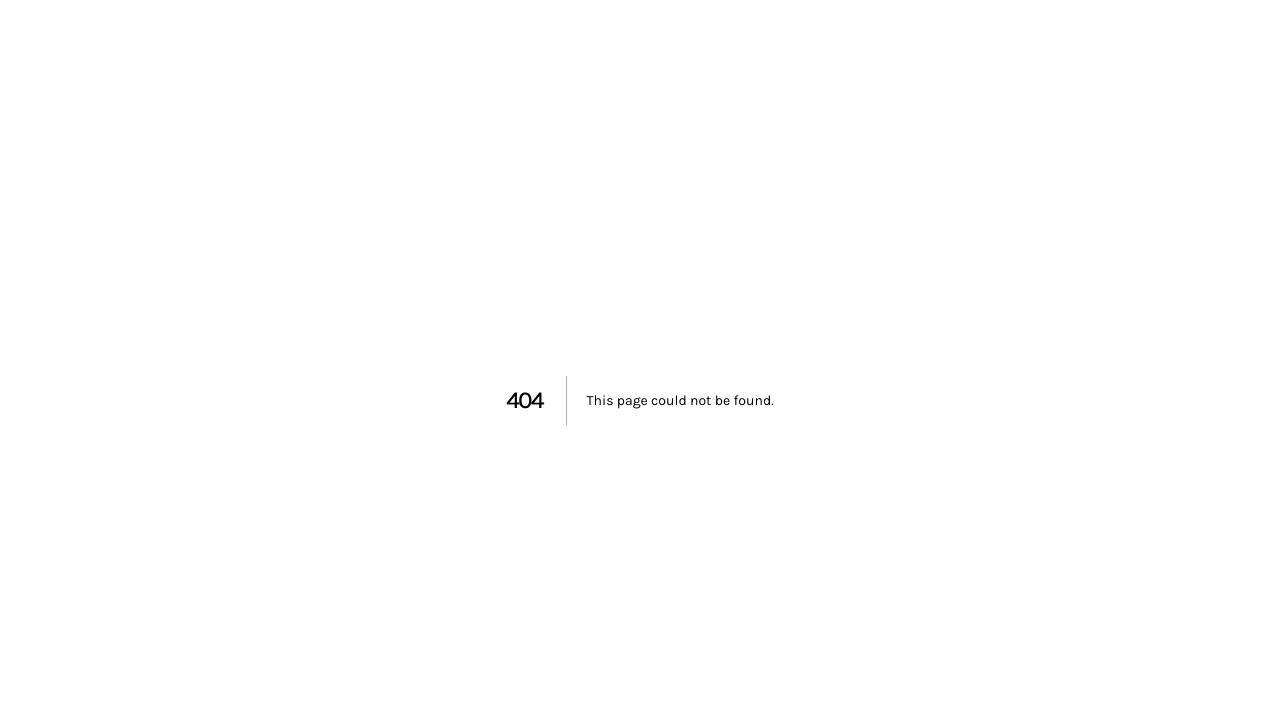
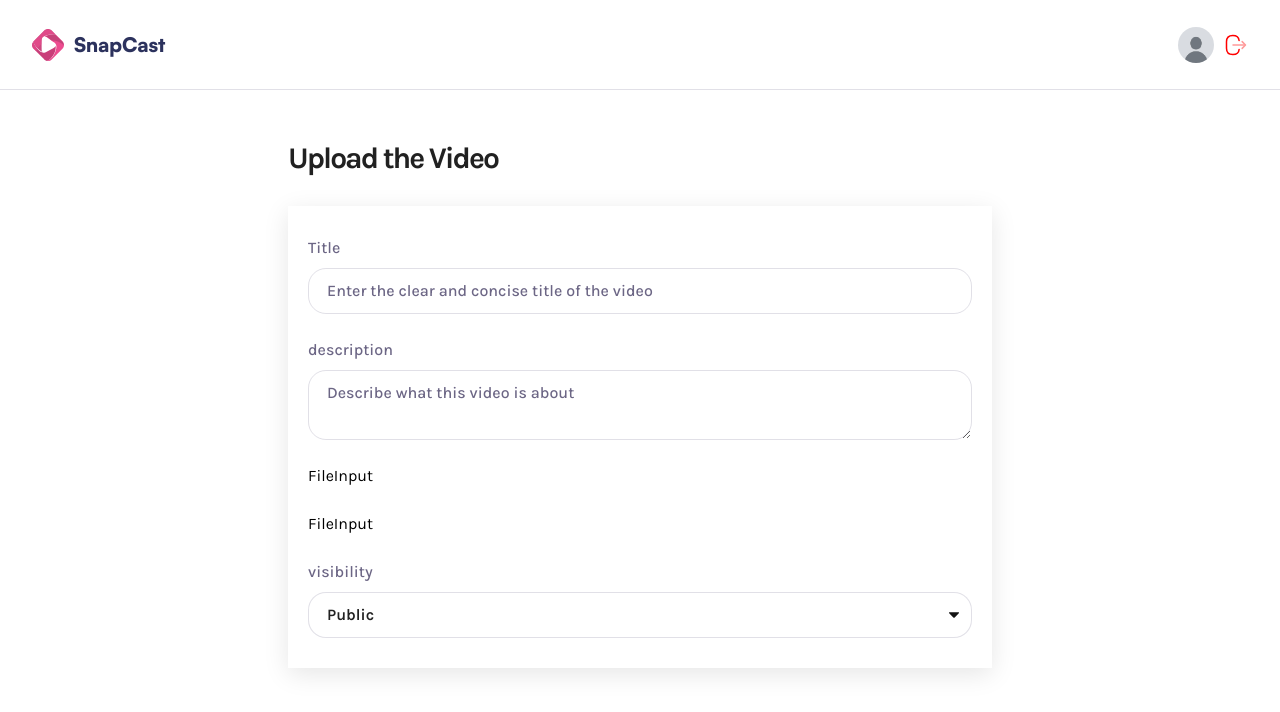
Before and after one commit to CodeByKhaleel/scrapecast, a Next.js app: page /upload in a window 1280 px wide. Before the commit this address had no page. Shown: the top 712 px of the page. Built offline with nearby package versions, Linux system fonts and the light colour scheme.

Commit message:
formfiled UI done added forminput and formfield

```diff
--- /dev/null
+++ b/app/(root)/upload/page.tsx
@@ -0,0 +1,55 @@
+'use client'
+import FormField from "@/components/FormField"
+import FileInput from "@/components/FileInput"
+import { ChangeEvent, useState } from "react"
+import { title } from "process"
+const page = () => {
+const [error,setError] = useState(null);
+const handleInputChange = (e:ChangeEvent) =>{
+    const {name,value} = e.target;
+    setformData((prevState) => ({...prevState,[name]:value}))
+}
+const [formData, setformData] = useState({
+    title: "",
+    description: "",
+    visibility:"public",
+})
+  return (
+    <div className="wrapper-md upload-page">
+        <h1>Upload the Video</h1>
+        {error && <div className="error-field">{error}</div>}
+        <form className="roundedx-20 shadow-10 gap-6 w-full flex flex-col px-5 py-7.5">
+        <FormField
+            id="title"
+            label="Title"
+            placeholder="Enter the clear and concise title of the video"
+            value={formData.title}
+            onChange={handleInputChange}
+        />
+        <FormField
+            id="description"
+            label="description"
+            placeholder="Describe what this video is about"
+            value={formData.description}
+            as="textarea"
+            onChange={handleInputChange}
+        />
+        <FileInput />
+        <FileInput />
+        <FormField
+            id="visibility"
+            label="visibility"
+            value={formData.visibility}
+            as="select"
+            options={[
+                {value:'public',label:'Public'},
+                {value:"private",label:'Private'},
+            ]}
+            onChange={handleInputChange}
+        />
+        </form>
+    </div>
+  )
+}
+
+export default page
--- /dev/null
+++ b/components/FileInput.tsx
@@ -0,0 +1,7 @@
+const FileInput = () => {
+  return (
+    <div>FileInput</div>
+  )
+}
+
+export default FileInput
--- /dev/null
+++ b/components/FormField.tsx
@@ -0,0 +1,40 @@
+const FormField = ({id,label,type='text',value,onChange,placeholder, as ='input',options=[]}:FormFieldProps) => {
+    const InputToRender = ({type}:{type:string}) =>{
+        if(type==='textarea'){
+            return <textarea
+            id={id}
+            name={id}
+            value={value}
+            onChange={onChange}
+            placeholder={placeholder}
+            />
+        }else if(type==='select'){
+            return <select
+            id={id}
+            name={id}
+            value={value}
+            onChange={onChange}
+            >
+                {options.map(({label,value})=>(
+                    <option key={label} value={value}>{label}</option>
+                ))}
+            </select>
+        }else{
+            return <input
+            id={id}
+            name={id}
+            value={value}
+            onChange={onChange}
+            placeholder={placeholder}
+            />
+        }
+    }
+  return (
+    <div className="form-field">
+        <label htmlFor={id}>{label}</label>
+        <InputToRender type={as} />
+    </div>
+  )
+}
+
+export default FormField
```
